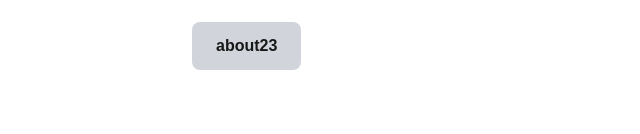
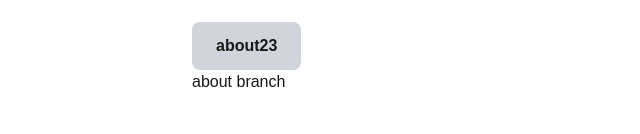
Before and after one commit to saifultamim/demo1, a Next.js app: page /about in a window 1280 px wide. Shown: the part 166-300 px from the top of the page, without its empty margins (0-640 px from the left). Built offline with nearby package versions, Linux system fonts and the light colour scheme.

Commit message:
about branch

```diff
--- a/app/about/page.jsx
+++ b/app/about/page.jsx
@@ -5,6 +5,7 @@ function AboutPage() {
     <div>
          <button className="bg-gray-300 px-6 py-3 font-bold rounded-lg">about</button> <br/>
          <button className="bg-gray-300 px-6 py-3 font-bold rounded-lg mt-7">about23</button>
+         <h2>about branch </h2>
     </div>
   )
 }
```
